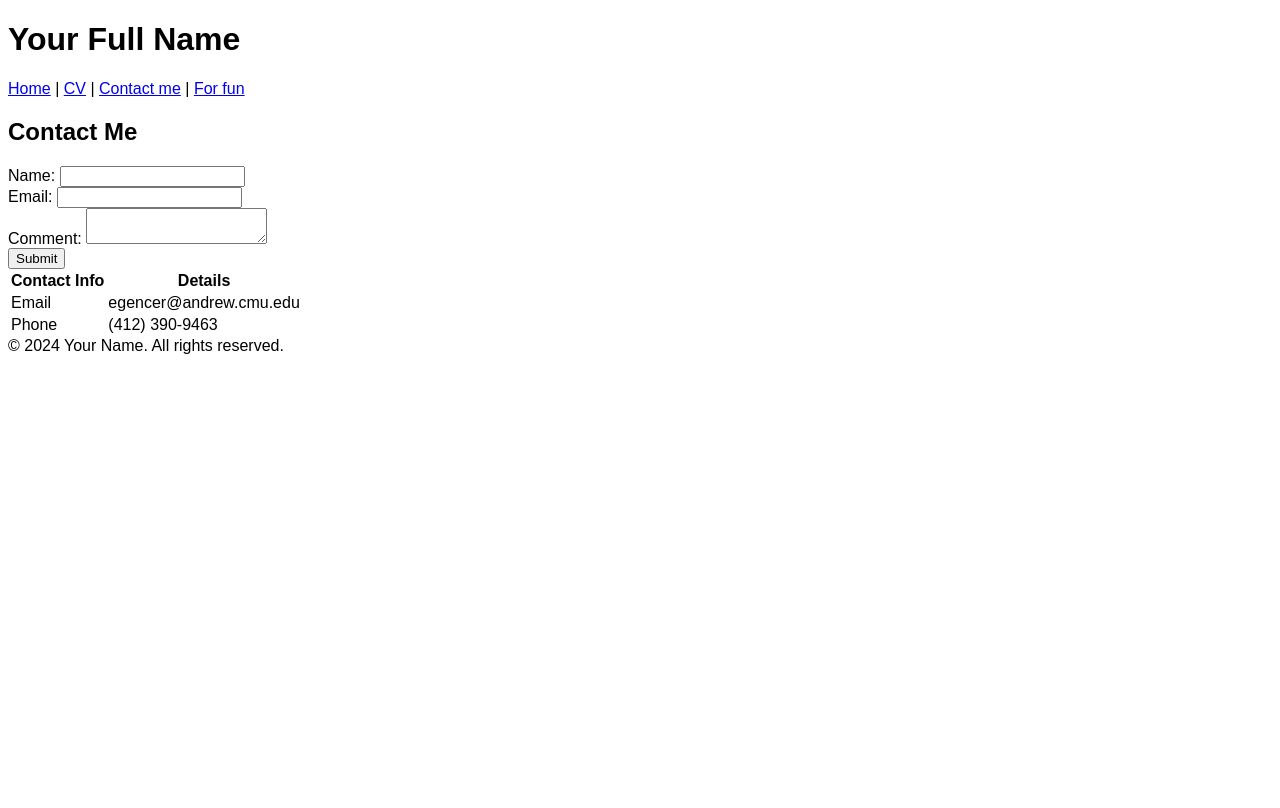
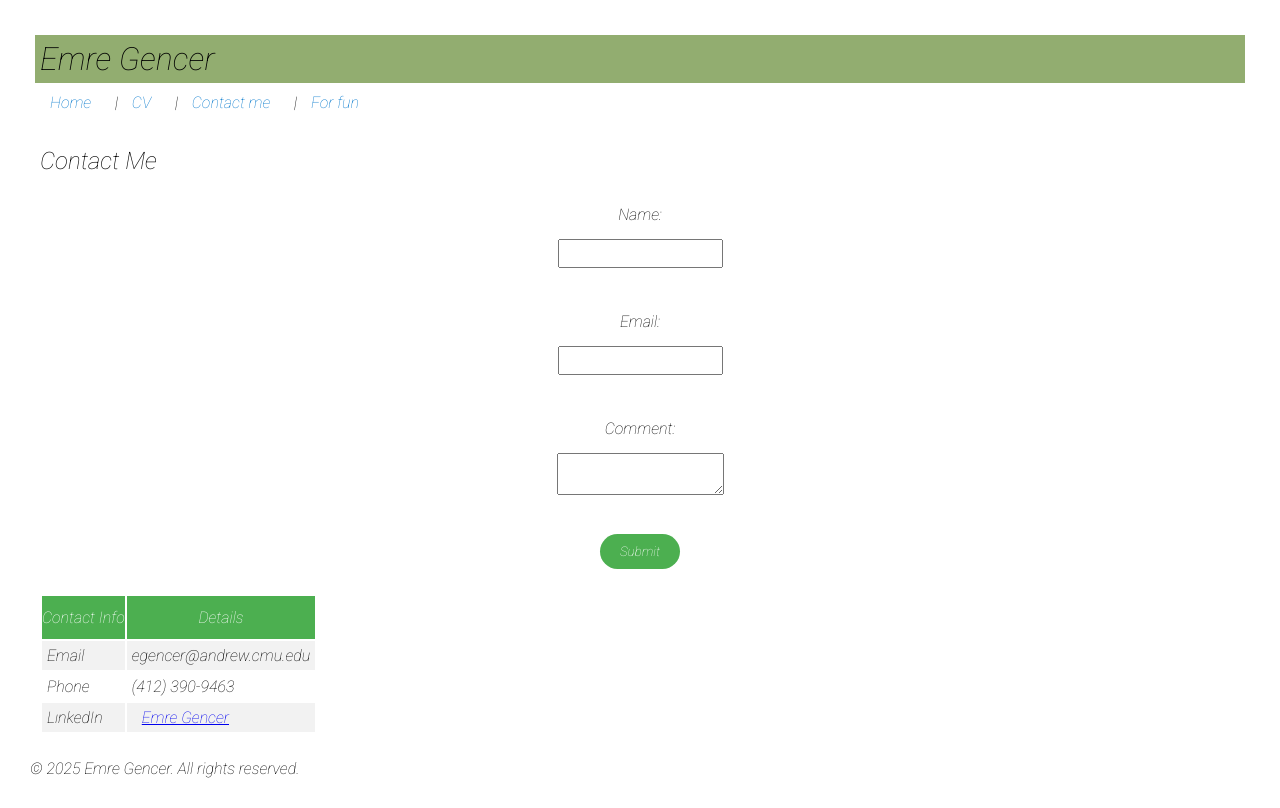
Before and after one commit to emre0gencer/WebDevLabs, a plain HTML site: page views/contact.html in a window 1280 px wide. Drawn offline with Linux system fonts and the light colour scheme.

Commit message:
Add files via upload

```diff
--- /dev/null
+++ b/static/style.css
@@ -0,0 +1,49 @@
+* {
+    font-family: Roboto, sans-serif;
+    padding: 5px;
+    margin: 5px;
+    font-optical-sizing: auto;
+    font-weight: 100;
+    font-style: oblique;
+    font-variation-settings: "wght" 100, "slnt" -10;
+}
+#webname {
+    background-color: #92ad70;
+}
+
+nav a {
+    text-decoration: none;
+    color: #0077CC;
+    margin-right: 15px;
+}
+
+th {
+    padding: 12px 0;
+    background-color: #4CAF50; /* Table heading background color */
+    color: white; /* Table heading text color */
+    width: fit-content; /* Fit content width */
+}
+
+tr:nth-child(even) {
+    background-color: #f2f2f2;
+}
+
+form * {
+    display: block;
+    margin: 10px auto;
+    text-align: center;
+}
+
+/* Button Styling - (Source: CHATGPT)*/
+input[type="submit"] {
+    background-color: #4CAF50; /* Green background */
+    color: white; /* White text */
+    border: none; /* No border */
+    border-radius: 25px; /* Rounded corners */
+    padding: 10px 20px; /* Padding for size */
+    cursor: pointer; /* Cursor effect */
+    transition: background-color 0.3s ease; /* Smooth hover effect */
+}
+input[type="submit"]:hover {
+    background-color: #45a049; /* Darker green on hover */
+}
--- a/views/contact.html
+++ b/views/contact.html
@@ -1,16 +1,20 @@
 <!DOCTYPE html>
 <html lang="en">
 <head>
+    <link rel="preconnect" href="https://fonts.googleapis.com">
+    <link rel="preconnect" href="https://fonts.gstatic.com" crossorigin>
+    <link href="https://fonts.googleapis.com/css2?family=Roboto:ital,wght@0,100..900;1,100..900&display=swap" rel="stylesheet">
+    <link rel="stylesheet" href="../static/style.css">
     <meta charset="UTF-8">
     <meta name="viewport" content="width=device-width, initial-scale=1.0">
     <meta name="author" content="Your name">
     <meta name="keywords" content="Carnegie Mellon University, Information Systems">
     <meta name="description" content="Your name professional website">
-    <title>Your name - Contact Me</title>
+    <title>Contact Me</title>
 </head>
 <body style="font-family: Arial">
     <header>
-        <h1>Your Full Name</h1>
+        <h1 id="webname">Emre Gencer</h1>
         <nav>
             <a href="../index.html">Home</a> |
             <a href="cv.html">CV</a> |
@@ -42,11 +46,15 @@
                 <td>Phone</td>
                 <td>(412) 390-9463</td>
             </tr>
+            <tr>
+                <td>LınkedIn</td>
+                <td><a href="https://www.linkedin.com/in/emre-gencer-021428265/">Emre Gencer</a></td>
+            </tr>
 
         </table>
     </div>
     <footer>
-        &copy; 2024 Your Name. All rights reserved.
+        &copy; 2025 Emre Gencer. All rights reserved.
     </footer>
 </body>
 </html>
```
Also changed, not shown: index.html (+6 -2 lines), views/cv.html (+7 -3 lines), views/fun.html (+7 -3 lines).
